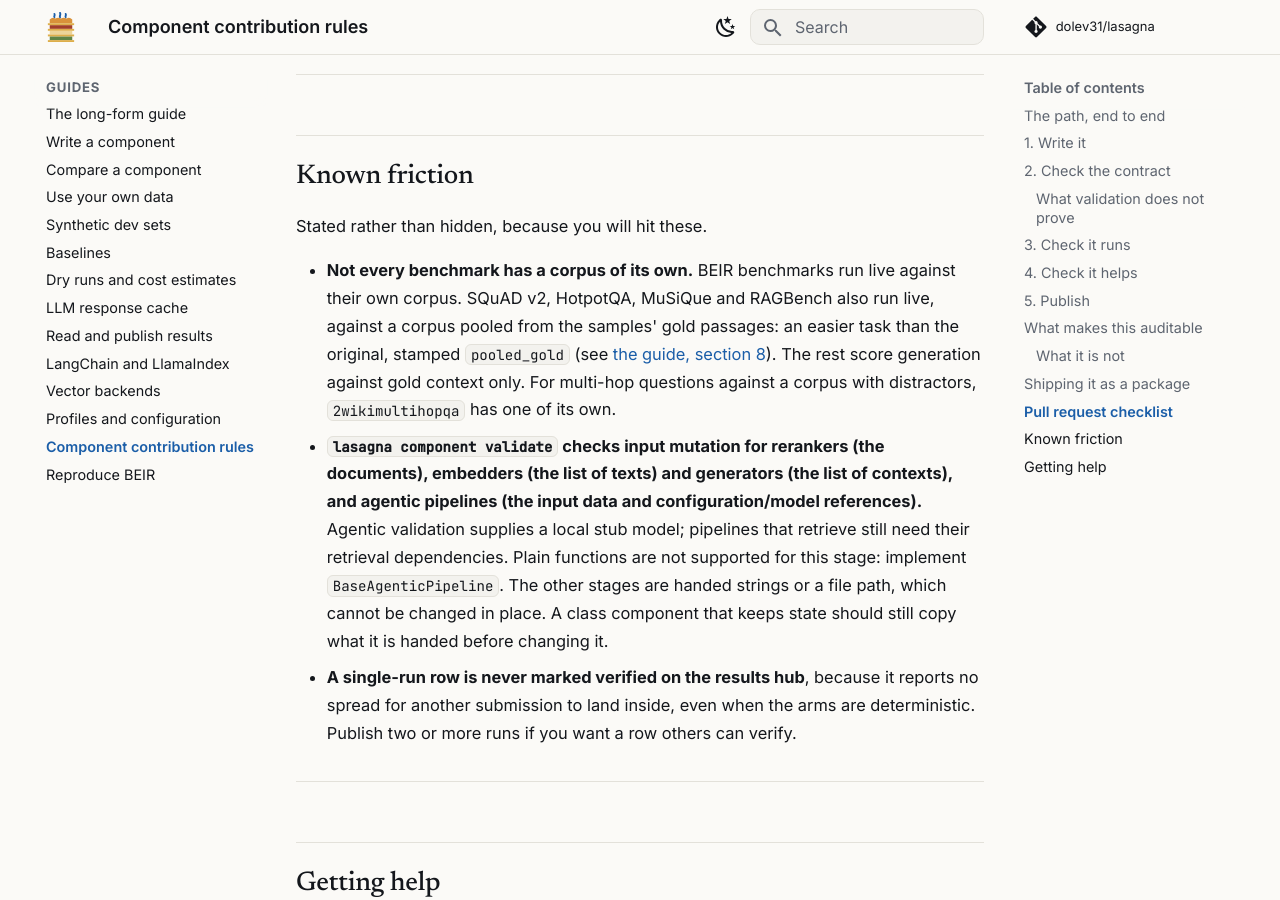
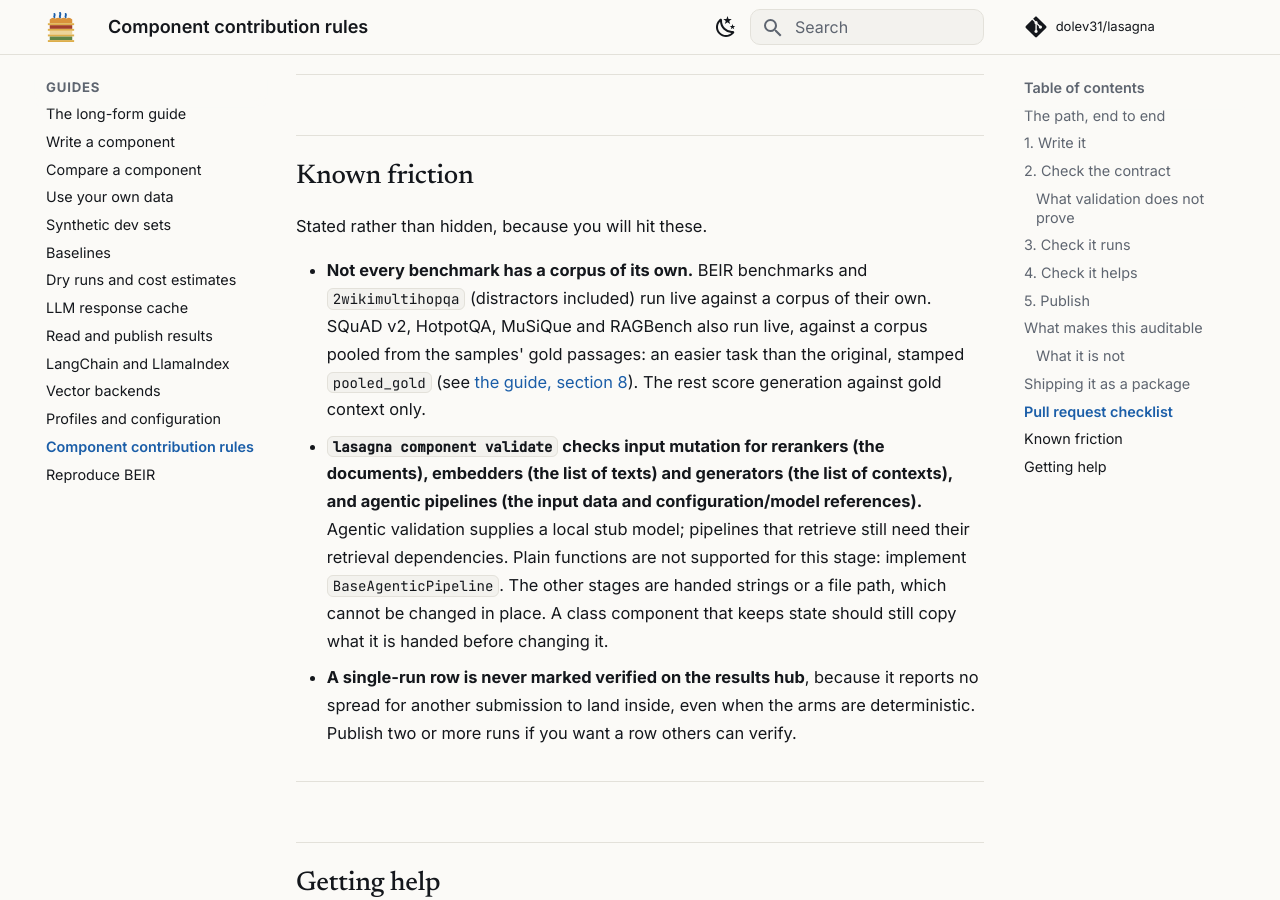
Before and after one commit to dolev31/lasagna, an MkDocs documentation site: the page built from docs/contributing-components.md, in a window 1280 px wide and 900 px high, scrolled down 8433 px. Built offline with MkDocs 1.6.1 and Material for MkDocs 9.7.7, drawn with Linux system fonts in a browser that asks for light colours; comment, search, counter and statistics services are not loaded.

Commit message:
Say what the 2Wiki corpus is built from, and keep its ID rule in the README

```diff
--- a/docs/contributing-components.md
+++ b/docs/contributing-components.md
@@ -325,13 +325,13 @@
 
 Stated rather than hidden, because you will hit these.
 
-- **Not every benchmark has a corpus of its own.** BEIR benchmarks run live
-  against their own corpus. SQuAD v2, HotpotQA, MuSiQue and RAGBench also run
-  live, against a corpus pooled from the samples' gold passages: an easier task
-  than the original, stamped `pooled_gold` (see
+- **Not every benchmark has a corpus of its own.** BEIR benchmarks and
+  `2wikimultihopqa` (distractors included) run live against a corpus of their
+  own. SQuAD v2, HotpotQA, MuSiQue and RAGBench also run live, against a corpus
+  pooled from the samples' gold passages: an easier task than the original,
+  stamped `pooled_gold` (see
   [the guide, section 8](guide.md#8-measure-it-on-a-benchmark)). The rest score
-  generation against gold context only. For multi-hop questions against a
-  corpus with distractors, `2wikimultihopqa` has one of its own.
+  generation against gold context only.
 - **`lasagna component validate` checks input mutation for rerankers (the
   documents), embedders (the list of texts) and generators (the list of
   contexts), and agentic pipelines (the input data and configuration/model
```
Also changed, not shown: README.md (+17 -12 lines), docs/guide.md (+6 -4 lines), src/lasagna/skills/lasagna-eval/SKILL.md (+4 -3 lines).
